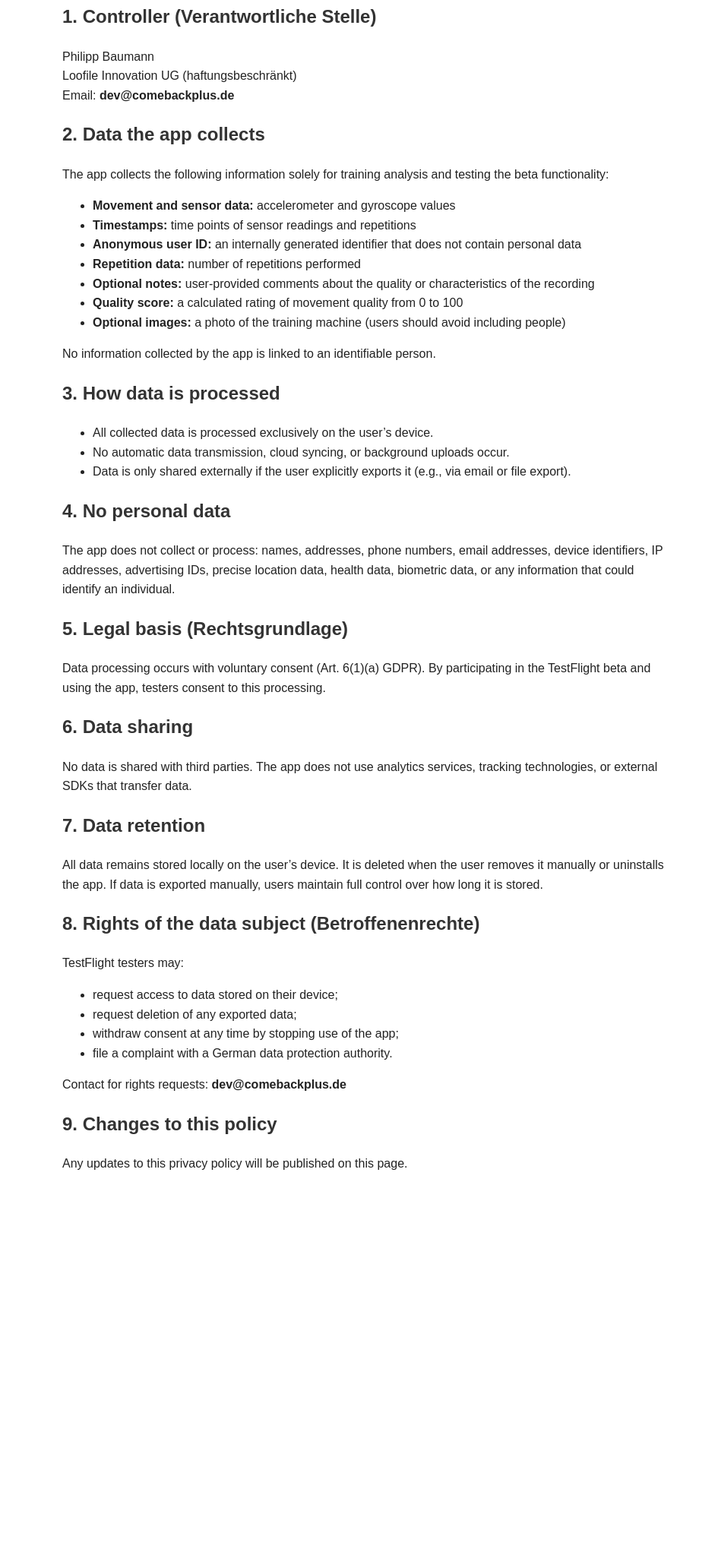
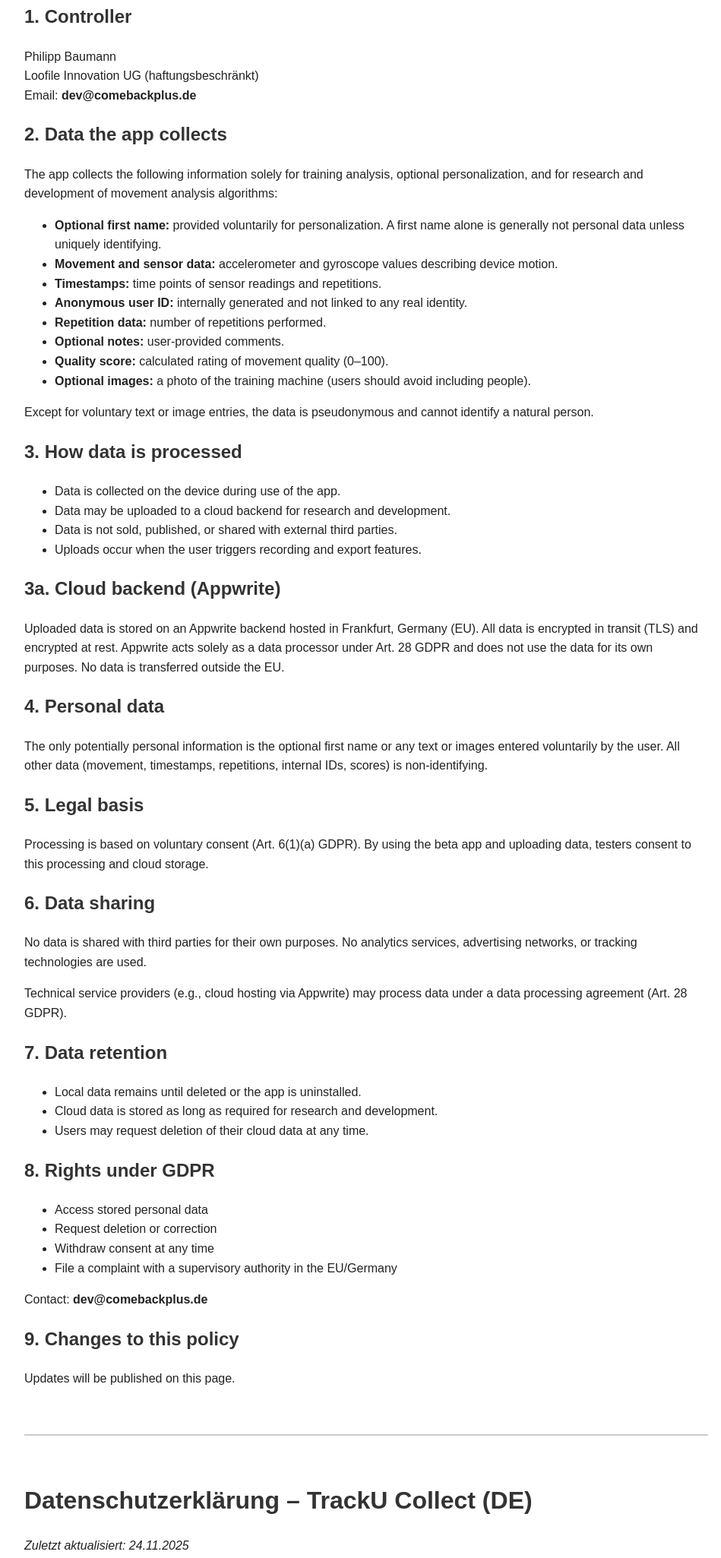
Before and after one commit to PhilippBau/tracku-privacy, a plain HTML site: page index.html in a window 1280 px wide. Shown: the part 289-2340 px from the top of the page at 76% size, without its empty margins (158-1107 px from the left). Before the commit the page ends 1910 px from the top, so only its background shows below. Drawn offline with Linux system fonts and the light colour scheme.

Commit message:
Revise privacy policy for clarity and detail (de added)
Updated privacy policy to clarify data collection and processing details, including optional personalization and cloud storage information.

```diff
--- a/index.html
+++ b/index.html
@@ -5,7 +5,7 @@
 <title>Privacy Policy – TrackU Collect</title>
 <style>
   body {
-    max-width: 800px;
+    max-width: 900px;
     margin: 40px auto;
     font-family: Arial, sans-serif;
     line-height: 1.6;
@@ -13,19 +13,24 @@
     color: #222;
   }
   h1, h2 { color: #333; }
+  hr { margin: 60px 0; border: 0; border-top: 2px solid #ccc; }
   ul { margin-top: 0; }
 </style>
 </head>
 <body>
 
-<h1>Privacy Policy – TrackU Collect</h1>
+<!-- ===================== ENGLISH VERSION ===================== -->
+
+<h1>Privacy Policy – TrackU Collect (EN)</h1>
 <p><em>Last updated: 24.11.2025</em></p>
 
-<p><strong>TrackU Collect</strong> is an experimental beta application distributed via TestFlight for private testing purposes only.
+<p>
+<strong>TrackU Collect</strong> is an experimental beta application distributed via TestFlight and Google Play for private testing purposes only.
 This privacy statement explains how the app processes data in accordance with the EU General Data Protection Regulation (GDPR)
-and applicable German data protection laws (BDSG).</p>
+and applicable German data protection laws (BDSG).
+</p>
 
-<h2>1. Controller (Verantwortliche Stelle)</h2>
+<h2>1. Controller</h2>
 <p>
 Philipp Baumann<br>
 Loofile Innovation UG (haftungsbeschränkt)<br>
@@ -33,65 +38,156 @@
 </p>
 
 <h2>2. Data the app collects</h2>
-<p>The app collects the following information solely for training analysis and testing the beta functionality:</p>
+<p>
+The app collects the following information solely for training analysis, optional personalization,
+and for research and development of movement analysis algorithms:
+</p>
 
 <ul>
-  <li><strong>Movement and sensor data:</strong> accelerometer and gyroscope values</li>
-  <li><strong>Timestamps:</strong> time points of sensor readings and repetitions</li>
-  <li><strong>Anonymous user ID:</strong> an internally generated identifier that does not contain personal data</li>
-  <li><strong>Repetition data:</strong> number of repetitions performed</li>
-  <li><strong>Optional notes:</strong> user-provided comments about the quality or characteristics of the recording</li>
-  <li><strong>Quality score:</strong> a calculated rating of movement quality from 0 to 100</li>
-  <li><strong>Optional images:</strong> a photo of the training machine (users should avoid including people)</li>
+  <li><strong>Optional first name:</strong> provided voluntarily for personalization. A first name alone is generally not personal data unless uniquely identifying.</li>
+  <li><strong>Movement and sensor data:</strong> accelerometer and gyroscope values describing device motion.</li>
+  <li><strong>Timestamps:</strong> time points of sensor readings and repetitions.</li>
+  <li><strong>Anonymous user ID:</strong> internally generated and not linked to any real identity.</li>
+  <li><strong>Repetition data:</strong> number of repetitions performed.</li>
+  <li><strong>Optional notes:</strong> user-provided comments.</li>
+  <li><strong>Quality score:</strong> calculated rating of movement quality (0–100).</li>
+  <li><strong>Optional images:</strong> a photo of the training machine (users should avoid including people).</li>
 </ul>
 
-<p>No information collected by the app is linked to an identifiable person.</p>
+<p>
+Except for voluntary text or image entries, the data is pseudonymous and cannot identify a natural person.
+</p>
 
 <h2>3. How data is processed</h2>
 <ul>
-  <li>All collected data is processed exclusively on the user’s device.</li>
-  <li>No automatic data transmission, cloud syncing, or background uploads occur.</li>
-  <li>Data is only shared externally if the user explicitly exports it (e.g., via email or file export).</li>
+  <li>Data is collected on the device during use of the app.</li>
+  <li>Data may be uploaded to a cloud backend for research and development.</li>
+  <li>Data is not sold, published, or shared with external third parties.</li>
+  <li>Uploads occur when the user triggers recording and export features.</li>
 </ul>
 
-<h2>4. No personal data</h2>
+<h2>3a. Cloud backend (Appwrite)</h2>
 <p>
-The app does not collect or process: names, addresses, phone numbers, email addresses, device identifiers,
-IP addresses, advertising IDs, precise location data, health data, biometric data,
-or any information that could identify an individual.
+Uploaded data is stored on an Appwrite backend hosted in Frankfurt, Germany (EU).
+All data is encrypted in transit (TLS) and encrypted at rest.
+Appwrite acts solely as a data processor under Art. 28 GDPR and does not use the data for its own purposes.
+No data is transferred outside the EU.
 </p>
 
-<h2>5. Legal basis (Rechtsgrundlage)</h2>
+<h2>4. Personal data</h2>
 <p>
-Data processing occurs with voluntary consent (Art. 6(1)(a) GDPR).
-By participating in the TestFlight beta and using the app, testers consent to this processing.
+The only potentially personal information is the optional first name or any text or images entered voluntarily by the user.
+All other data (movement, timestamps, repetitions, internal IDs, scores) is non-identifying.
+</p>
+
+<h2>5. Legal basis</h2>
+<p>
+Processing is based on voluntary consent (Art. 6(1)(a) GDPR).
+By using the beta app and uploading data, testers consent to this processing and cloud storage.
 </p>
 
 <h2>6. Data sharing</h2>
 <p>
-No data is shared with third parties.
-The app does not use analytics services, tracking technologies, or external SDKs that transfer data.
+No data is shared with third parties for their own purposes.
+No analytics services, advertising networks, or tracking technologies are used.
+</p>
+
+<p>
+Technical service providers (e.g., cloud hosting via Appwrite) may process data under a data processing agreement (Art. 28 GDPR).
 </p>
 
 <h2>7. Data retention</h2>
+<ul>
+  <li>Local data remains until deleted or the app is uninstalled.</li>
+  <li>Cloud data is stored as long as required for research and development.</li>
+  <li>Users may request deletion of their cloud data at any time.</li>
+</ul>
+
+<h2>8. Rights under GDPR</h2>
+<ul>
+  <li>Access stored personal data</li>
+  <li>Request deletion or correction</li>
+  <li>Withdraw consent at any time</li>
+  <li>File a complaint with a supervisory authority in the EU/Germany</li>
+</ul>
+
+<p>Contact: <strong>dev@comebackplus.de</strong></p>
+
+<h2>9. Changes to this policy</h2>
 <p>
-All data remains stored locally on the user’s device.
-It is deleted when the user removes it manually or uninstalls the app.
-If data is exported manually, users maintain full control over how long it is stored.
+Updates will be published on this page.
 </p>
 
-<h2>8. Rights of the data subject (Betroffenenrechte)</h2>
-<p>TestFlight testers may:</p>
+<hr>
+
+<!-- ===================== GERMAN VERSION ===================== -->
+
+<h1>Datenschutzerklärung – TrackU Collect (DE)</h1>
+<p><em>Zuletzt aktualisiert: 24.11.2025</em></p>
+
+<p>
+<strong>TrackU Collect</strong> ist eine experimentelle Beta-App, die über TestFlight und Google Play ausschließlich
+für private Testzwecke verbreitet wird.
+Diese Datenschutzerklärung erläutert, wie die App Daten gemäß der DSGVO und dem deutschen BDSG verarbeitet.
+</p>
+
+<h2>1. Verantwortliche Stelle</h2>
+<p>
+Philipp Baumann<br>
+Loofile Innovation UG (haftungsbeschränkt)<br>
+E-Mail: <strong>dev@comebackplus.de</strong>
+</p>
+
+<h2>2. Welche Daten die App erfasst</h2>
+<p>
+Die App verarbeitet folgende Daten ausschließlich zur Trainingsanalyse,
+zur optionalen Personalisierung und zur Forschung & Weiterentwicklung der Bewegungsanalyse:
+</p>
+
 <ul>
-  <li>request access to data stored on their device;</li>
-  <li>request deletion of any exported data;</li>
-  <li>withdraw consent at any time by stopping use of the app;</li>
-  <li>file a complaint with a German data protection authority.</li>
+  <li><strong>Optionaler Vorname:</strong> freiwillig für die Personalisierung. Ein Vorname allein ist meist nicht personenbezogen, außer er ist eindeutig einer Person zuzuordnen.</li>
+  <li><strong>Bewegungs- und Sensordaten:</strong> Beschleunigungs- und Gyroskopwerte.</li>
+  <li><strong>Zeitstempel:</strong> Zeitpunkt von Sensorwerten und Wiederholungen.</li>
+  <li><strong>Anonyme Benutzer-ID:</strong> intern generiert, ohne Bezug zu einer realen Identität.</li>
+  <li><strong>Wiederholungsdaten:</strong> Anzahl der ausgeführten Wiederholungen.</li>
+  <li><strong>Optionale Notizen:</strong> frei eingegebene Nutzerkommentare.</li>
+  <li><strong>Qualitätsscore:</strong> Bewertung der Bewegungsqualität (0–100).</li>
+  <li><strong>Optionale Bilder:</strong> Foto der Trainingsmaschine (Nutzer sollen keine Personen abbilden).</li>
 </ul>
-<p>Contact for rights requests: <strong>dev@comebackplus.de</strong></p>
 
-<h2>9. Changes to this policy</h2>
-<p>Any updates to this privacy policy will be published on this page.</p>
+<p>
+Abgesehen von freiwilligen Eingaben handelt es sich um pseudonyme, nicht-identifizierende Daten.
+</p>
 
-</body>
-</html>
+<h2>3. Verarbeitung der Daten</h2>
+<ul>
+  <li>Die Daten werden zunächst lokal auf dem Gerät erfasst.</li>
+  <li>Anschließend können sie in eine Cloud hochgeladen werden, um Forschung und Weiterentwicklung zu ermöglichen.</li>
+  <li>Die Daten werden nicht veröffentlicht und nicht verkauft.</li>
+  <li>Die Übertragung erfolgt, wenn der Nutzer eine entsprechende Funktion auslöst.</li>
+</ul>
+
+<h2>3a. Cloud-Backend (Appwrite)</h2>
+<p>
+Die hochgeladenen Daten werden auf einem Appwrite-Server in Frankfurt (Deutschland/EU) gespeichert.
+Die Daten sind während der Übertragung (TLS) und im Ruhezustand verschlüsselt.
+Appwrite agiert ausschließlich als Auftragsverarbeiter gemäß Art. 28 DSGVO und nutzt die Daten nicht für eigene Zwecke.
+Es findet keine Datenübermittlung außerhalb der EU statt.
+</p>
+
+<h2>4. Personenbezogene Daten</h2>
+<p>
+Personenbezogen können ausschließlich der optionale Vorname oder eingegebene Texte/Bilder sein.
+Alle anderen Daten sind technisch und nicht geeignet, eine Person zu identifizieren.
+</p>
+
+<h2>5. Rechtsgrundlage</h2>
+<p>
+Die Verarbeitung erfolgt aufgrund freiwilliger Einwilligung gemäß Art. 6 Abs. 1 lit. a DSGVO.
+Mit Nutzung der App und dem Hochladen der Daten willigen Tester in die Verarbeitung und Speicherung ein.
+</p>
+
+<h2>6. Weitergabe der Daten</h2>
+<p>
+Es erfolgt keine Weitergabe an Dritte für deren eigene Zwecke.
+Keine Tra
```
